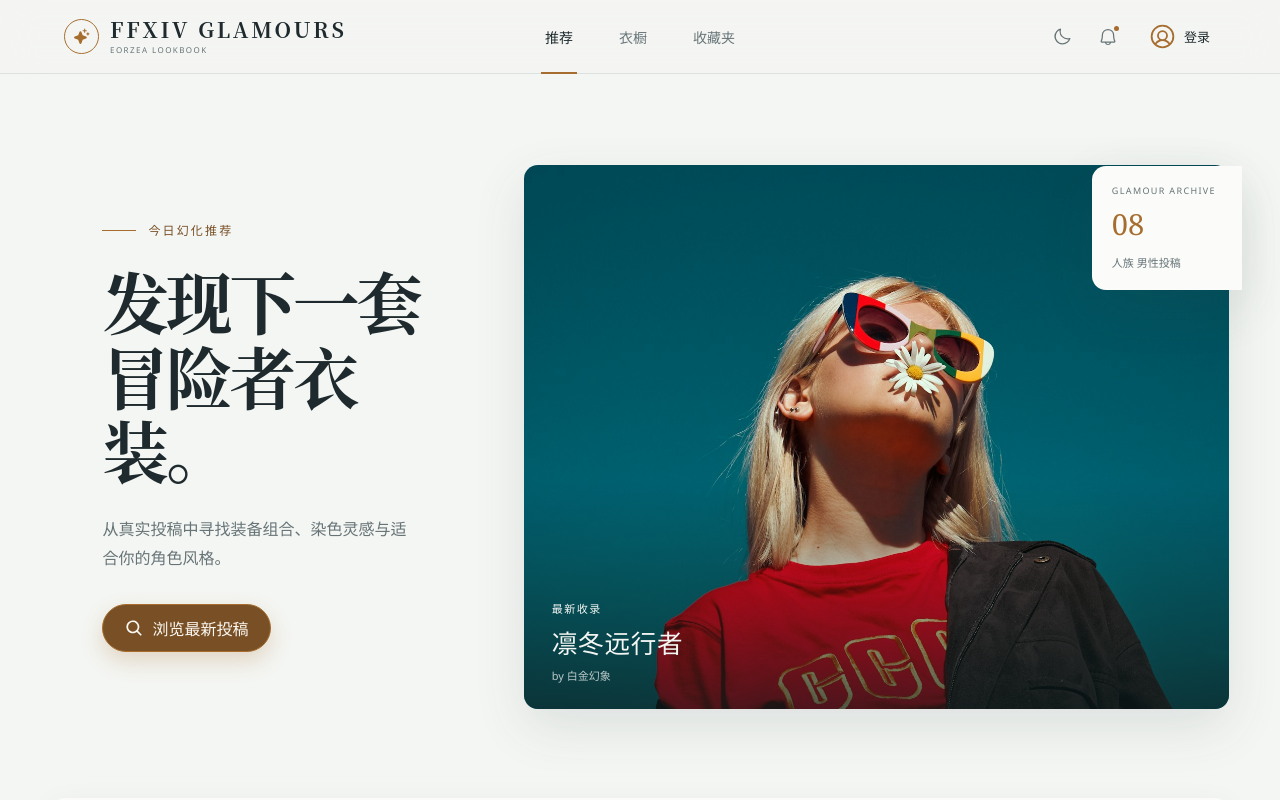
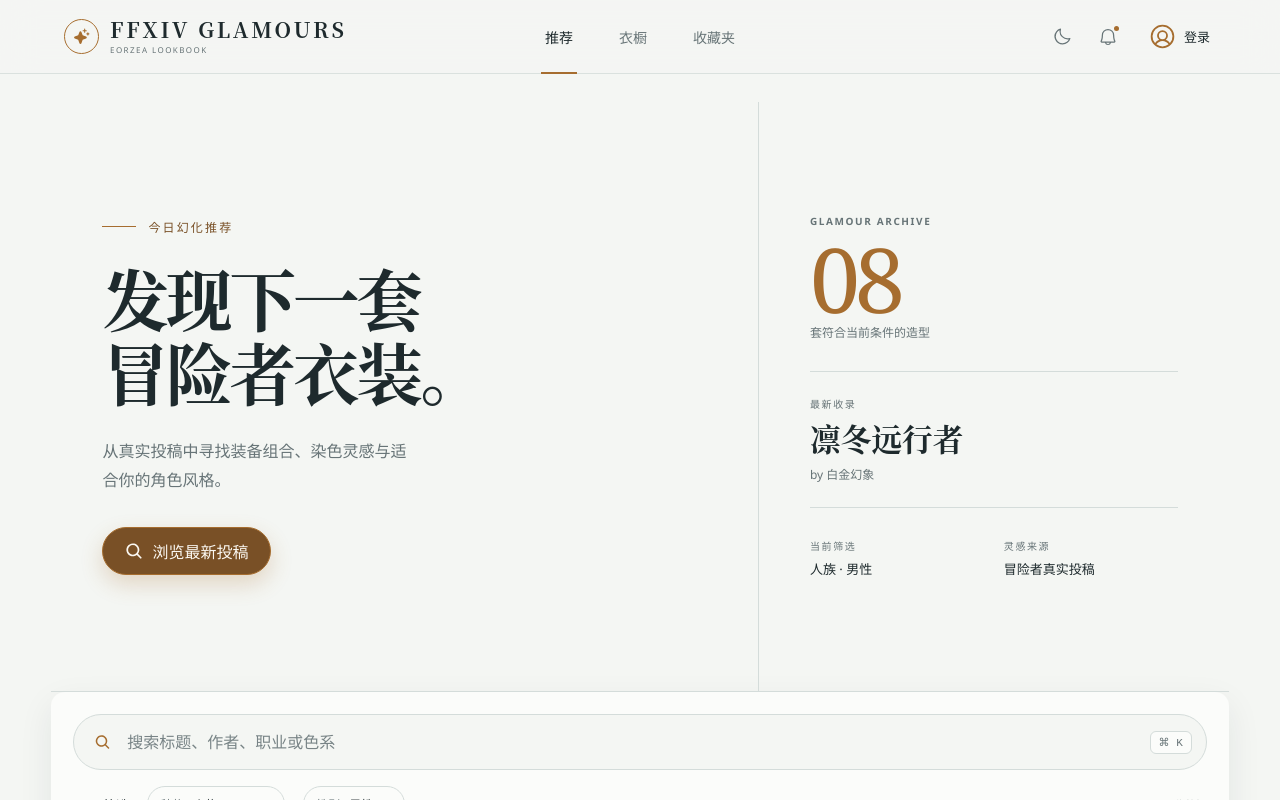
Before and after one commit to Kamiyakirio/OpenRisingStones, a React (Vite) app: page / in a window 1280 px wide. Shown: the top 800 px of the page. Built offline with nearby package versions, Linux system fonts and the light colour scheme.

Commit message:
refactor: replace hero artwork with archive overview

```diff
--- a/src/App.css
+++ b/src/App.css
@@ -648,10 +648,10 @@ main {
 .hero-section {
   position: relative;
   display: grid;
-  grid-template-columns: minmax(300px, 0.84fr) minmax(460px, 1.45fr);
-  gap: clamp(28px, 5vw, 76px);
-  min-height: min(670px, calc(100dvh - 102px));
+  grid-template-columns: minmax(420px, 1.2fr) minmax(300px, 0.8fr);
+  min-height: min(590px, calc(100dvh - 102px));
   align-items: center;
+  border-bottom: 1px solid var(--line);
 }
 
 .hero-copy {
@@ -719,86 +719,75 @@ main {
   height: 18px;
 }
 
-.hero-image-wrap {
-  position: relative;
-  height: clamp(500px, 68vh, 650px);
-  overflow: hidden;
-  border-radius: 14px;
-  background: var(--surface-2);
-  box-shadow: var(--shadow);
+.hero-overview {
+  align-self: stretch;
+  display: grid;
+  align-content: center;
+  gap: 30px;
+  padding: 54px clamp(32px, 4vw, 62px);
+  border-left: 1px solid var(--line);
 }
-.hero-image-wrap::after {
-  content: "";
-  position: absolute;
-  inset: 0;
-  background: linear-gradient(180deg, transparent 58%, rgba(15, 28, 29, 0.72));
-  pointer-events: none;
+.archive-total {
+  display: grid;
 }
-.hero-image-wrap img {
-  width: 100%;
-  height: 100%;
-  object-fit: cover;
-  object-position: center 20%;
-  transition: transform 900ms cubic-bezier(0.16, 1, 0.3, 1);
+.archive-total span,
+.latest-entry > span,
+.hero-meta dt {
+  color: var(--muted);
+  font-size: 10px;
+  font-weight: 700;
+  letter-spacing: 0.16em;
+  text-transform: uppercase;
 }
-.hero-image-wrap:hover img {
-  transform: scale(1.025);
+.archive-total strong {
+  margin: 8px 0 2px;
+  font-family: Georgia, serif;
+  color: var(--accent);
+  font-size: clamp(62px, 7vw, 104px);
+  font-weight: 500;
+  line-height: 0.95;
+  letter-spacing: -0.06em;
 }
-.hero-caption {
-  position: absolute;
-  z-index: 2;
-  left: 28px;
-  bottom: 26px;
+.archive-total small {
+  color: var(--muted);
+  font-size: 12px;
+}
+.latest-entry {
+  display: grid;
+  gap: 8px;
+  padding: 24px 0;
+  border-top: 1px solid var(--line);
+  border-bottom: 1px solid var(--line);
+}
+.latest-entry strong {
+  font-family: "Songti SC", "Noto Serif CJK SC", serif;
+  font-size: clamp(23px, 2.4vw, 34px);
+  line-height: 1.25;
+}
+.latest-entry p {
+  margin: 0;
+  color: var(--muted);
+  font-size: 12px;
+}
+.hero-meta {
+  display: grid;
+  grid-template-columns: repeat(2, minmax(0, 1fr));
+  gap: 20px;
+  margin: 0;
+}
+.hero-meta div {
   display: grid;
   gap: 7px;
-  color: #f4f6f3;
 }
-.hero-caption span {
-  font-size: 11px;
-  letter-spacing: 0.14em;
-}
-.hero-caption strong {
-  font-family: "Songti SC", serif;
-  font-size: clamp(20px, 2vw, 28px);
-  letter-spacing: 0.03em;
-}
-.hero-caption small {
-  color: rgba(244, 246, 243, 0.76);
-  font-size: 11px;
-}
-.hero-index {
-  position: absolute;
-  right: -13px;
-  top: 64px;
-  z-index: 3;
-  display: grid;
-  width: 150px;
-  padding: 18px 20px;
-  border-radius: 14px 0 0 14px;
-  background: var(--surface);
-  box-shadow: var(--shadow);
-}
-.hero-index span {
-  color: var(--muted);
-  font-size: 9px;
-  letter-spacing: 0.15em;
-}
-.hero-index strong {
-  margin: 7px 0 12px;
-  font-family: Georgia, serif;
-  color: var(--accent);
-  font-size: 29px;
-  font-weight: 500;
-}
-.hero-index p {
+.hero-meta dd {
   margin: 0;
-  color: var(--muted);
-  font-size: 11px;
-  line-height: 1.5;
+  color: var(--ink);
+  font-size: 13px;
+  line-height: 1.45;
 }
 
 .discovery-panel {
-  margin: 26px 0 0;
+  margin: 0;
   padding: 22px;
   border-radius: 14px;
   background: var(--surface);
@@ -1297,13 +1286,13 @@ main {
     display: none;
   }
   .hero-section {
-    grid-template-columns: 0.78fr 1.22fr;
+    grid-template-columns: minmax(360px, 1fr) minmax(270px, 0.72fr);
   }
   .hero-copy {
     padding-left: 0;
   }
-  .hero-index {
-    display: none;
+  .hero-overview {
+    padding-inline: 30px;
   }
   .glamour-card,
   .glamour-card:nth-child(n) {
@@ -1351,7 +1340,7 @@ main {
     display: flex;
     flex-direction: column;
     min-height: auto;
-    gap: 16px;
+    gap: 0;
   }
   .hero-copy {
     width: 100%;
@@ -1366,14 +1355,14 @@ main {
   .hero-copy p {
     margin: 22px 0 25px;
   }
-  .hero-image-wrap {
+  .hero-overview {
     width: 100%;
-    height: 62dvh;
-    min-height: 450px;
+    padding: 30px 5px 34px;
+    border-top: 1px solid var(--line);
+    border-left: 0;
   }
-  .hero-caption {
-    left: 20px;
-    bottom: 20px;
+  .archive-total strong {
+    font-size: clamp(58px, 20vw, 86px);
   }
   .discovery-panel {
     margin-top: 20px;
@@ -1474,7 +1463,7 @@ main {
   .hero-copy {
     animation: hero-enter 700ms both cubic-bezier(0.16, 1, 0.3, 1);
   }
-  .hero-image-wrap {
+  .hero-overview {
     animation: hero-enter 850ms 80ms both cubic-bezier(0.16, 1, 0.3, 1);
   }
 }
--- a/src/components/GlamourHero.tsx
+++ b/src/components/GlamourHero.tsx
@@ -2,10 +2,7 @@
 import { MagnifyingGlass } from "@phosphor-icons/react";
 import { genderIdMap, raceIdMap } from "../models/idsToName";
 import type { Glamour } from "../services/glamourApi";
-import {
-  formatGlamourCount,
-  replaceBrokenImage,
-} from "../utils/glamourPresentation";
+import { formatGlamourCount } from "../utils/glamourPresentation";
 
 type GlamourHeroProps = {
   featured: Glamour;
@@ -35,24 +32,29 @@ export function GlamourHero({
           浏览最新投稿
         </a>
       </div>
-      <div className="hero-image-wrap">
-        <img
-          src={featured.image}
-          alt={`${featured.title}幻化展示`}
-          onError={(event) => replaceBrokenImage(event.currentTarget, 0)}
-        />
-        <div className="hero-caption">
+      <aside className="hero-overview" aria-label="幻化收录概览">
+        <div className="archive-total">
+          <span>GLAMOUR ARCHIVE</span>
+          <strong>{formatGlamourCount(total)}</strong>
+          <small>套符合当前条件的造型</small>
+        </div>
+        <div className="latest-entry">
           <span>最新收录</span>
           <strong>{featured.title}</strong>
-          <small>by {featured.author}</small>
+          <p>by {featured.author}</p>
         </div>
-      </div>
-      <aside className="hero-index" aria-label="幻化收录数据">
-        <span>GLAMOUR ARCHIVE</span>
-        <strong>{formatGlamourCount(total)}</strong>
-        <p>
-          {raceIdMap[raceId]} {genderIdMap[genderId]}投稿
-        </p>
+        <dl className="hero-meta">
+          <div>
+            <dt>当前筛选</dt>
+            <dd>
+              {raceIdMap[raceId]} · {genderIdMap[genderId]}
+            </dd>
+          </div>
+          <div>
+            <dt>灵感来源</dt>
+            <dd>冒险者真实投稿</dd>
+          </div>
+        </dl>
       </aside>
     </section>
   );
```
